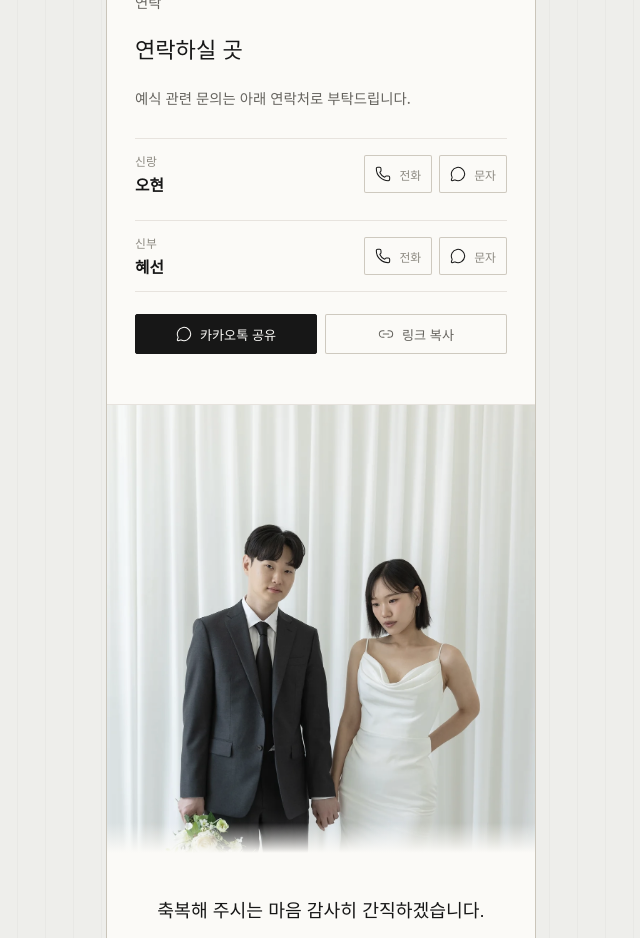
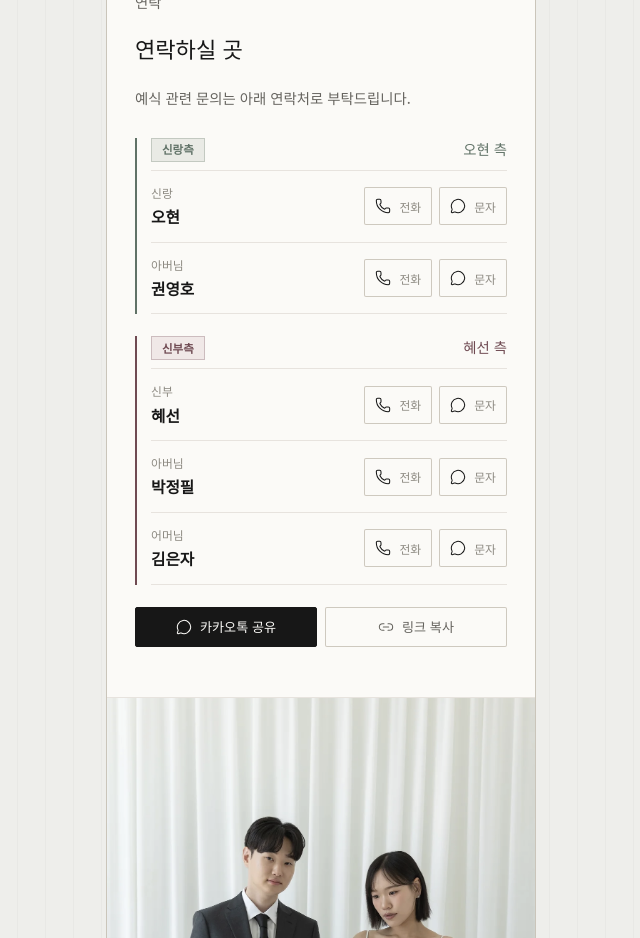
Before and after one commit to 5hyun/mobile-wedding, a Next.js app: page / in a window 1280 px wide. Shown: the part 4820-5758 px from the top of the page, without its empty margins (319-959 px from the left). Built offline with nearby package versions, Linux system fonts and the light colour scheme; no server answers.

Commit message:
Improve contact grouping and BGM playback

```diff
--- a/src/app/globals.css
+++ b/src/app/globals.css
@@ -1162,8 +1162,56 @@ img {
 
 .contact-list {
   display: grid;
-  gap: 10px;
+  gap: 22px;
   margin-top: 26px;
+}
+
+.contact-group {
+  --contact-side-color: var(--accent-deep);
+  --contact-side-bg: var(--accent-soft);
+  display: grid;
+  gap: 0;
+  padding-left: 14px;
+  border-left: 2px solid var(--contact-side-color);
+}
+
+.contact-group.is-groom {
+  --contact-side-color: #607267;
+  --contact-side-bg: rgba(96, 114, 103, 0.12);
+}
+
+.contact-group.is-bride {
+  --contact-side-color: var(--accent-deep);
+  --contact-side-bg: var(--accent-soft);
+}
+
+.contact-group-head {
+  display: flex;
+  align-items: center;
+  justify-content: space-between;
+  gap: 12px;
+  padding: 0 0 8px;
+}
+
+.contact-group-head strong {
+  color: var(--contact-side-color);
+  font-family: var(--font-serif-kr), serif;
+  font-size: 0.9rem;
+  font-weight: 500;
+  line-height: 1.4;
+}
+
+.contact-side-label {
+  display: inline-flex;
+  align-items: center;
+  min-height: 24px;
+  padding: 4px 10px;
+  border: 1px solid color-mix(in srgb, var(--contact-side-color) 28%, transparent);
+  background: var(--contact-side-bg);
+  color: var(--contact-side-color);
+  font-size: 0.72rem;
+  font-weight: 700;
+  line-height: 1;
 }
 
 .contact-card {
@@ -1316,10 +1364,28 @@ img {
   color: rgba(79, 78, 75, 0.92);
 }
 
+.floating-action-button.music-toggle-button.is-awaiting-gesture {
+  animation: music-toggle-pulse 1.7s ease-in-out infinite;
+  color: var(--accent-deep);
+}
+
 .floating-action-button.music-toggle-button .action-icon {
   width: 18px;
   height: 18px;
   stroke-width: 2.25;
+}
+
+@keyframes music-toggle-pulse {
+  0%,
+  100% {
+    opacity: 0.74;
+    transform: scale(1);
+  }
+
+  50% {
+    opacity: 1;
+    transform: scale(1.06);
+  }
 }
 
 .floating-actions {
--- a/src/components/BackgroundMusic.tsx
+++ b/src/components/BackgroundMusic.tsx
@@ -5,25 +5,72 @@ import { useCallback, useEffect, useRef, useState } from "react";
 
 const AUDIO_SRC = "/audio/bgm.mp3";
 const AUDIO_VOLUME = 0.58;
+const AUDIO_PREFERENCE_KEY = "mobile-wedding-bgm";
 
 export default function BackgroundMusic() {
   const audioRef = useRef<HTMLAudioElement>(null);
-  const [isAudioOn, setIsAudioOn] = useState(true);
+  const [wantsAudio, setWantsAudio] = useState(true);
+  const [isPlaying, setIsPlaying] = useState(false);
+  const [isAutoplayBlocked, setIsAutoplayBlocked] = useState(false);
 
-  const playAudio = useCallback(() => {
+  const startAudio = useCallback(async () => {
     const audio = audioRef.current;
 
-    if (!audio || !isAudioOn) {
-      return;
+    if (!audio) {
+      return false;
     }
 
     audio.muted = false;
     audio.volume = AUDIO_VOLUME;
 
-    void audio.play().catch(() => {
+    if (audio.readyState === HTMLMediaElement.HAVE_NOTHING) {
+      audio.load();
+    }
+
+    const blockedHintTimer = window.setTimeout(() => {
+      if (audio.paused) {
+        setIsAutoplayBlocked(true);
+      }
+    }, 900);
+
+    try {
+      await audio.play();
+      window.clearTimeout(blockedHintTimer);
+      setIsPlaying(true);
+      setIsAutoplayBlocked(false);
+      return true;
+    } catch {
+      window.clearTimeout(blockedHintTimer);
       // Browsers can block unmuted autoplay until the first user gesture.
+      setIsPlaying(false);
+      setIsAutoplayBlocked(true);
+      return false;
+    }
+  }, []);
+
+  const stopAudio = useCallback(() => {
+    const audio = audioRef.current;
+
+    if (!audio) {
+      return;
+    }
+
+    audio.pause();
+    setIsPlaying(false);
+    setIsAutoplayBlocked(false);
+  }, []);
+
+  useEffect(() => {
+    const frameId = window.requestAnimationFrame(() => {
+      const savedPreference = window.localStorage.getItem(AUDIO_PREFERENCE_KEY);
+
+      if (savedPreference === "off") {
+        setWantsAudio(false);
+      }
     });
-  }, [isAudioOn]);
+
+    return () => window.cancelAnimationFrame(frameId);
+  }, []);
 
   useEffect(() => {
     const audio = audioRef.current;
@@ -34,69 +81,117 @@ export default function BackgroundMusic() {
 
     audio.volume = AUDIO_VOLUME;
 
-    if (isAudioOn) {
-      playAudio();
-      return;
-    }
-
-    audio.pause();
-  }, [isAudioOn, playAudio]);
-
-  useEffect(() => {
-    if (!isAudioOn) {
-      return;
-    }
-
-    const handleUserGesture = () => {
-      if (!audioRef.current?.paused) {
+    const frameId = window.requestAnimationFrame(() => {
+      if (wantsAudio) {
+        void startAudio();
         return;
       }
 
-      playAudio();
-    };
+      stopAudio();
+    });
 
-    window.addEventListener("pointerdown", handleUserGesture, { passive: true });
-    window.addEventListener("keydown", handleUserGesture);
+    return () => window.cancelAnimationFrame(frameId);
+  }, [startAudio, stopAudio, wantsAudio]);
 
-    return () => {
-      window.removeEventListener("pointerdown", handleUserGesture);
-      window.removeEventListener("keydown", handleUserGesture);
-    };
-  }, [isAudioOn, playAudio]);
-
-  const handleToggleClick = () => {
-    const nextIsAudioOn = !isAudioOn;
+  useEffect(() => {
     const audio = audioRef.current;
-
-    setIsAudioOn(nextIsAudioOn);
 
     if (!audio) {
       return;
     }
 
-    if (nextIsAudioOn) {
-      audio.muted = false;
-      audio.volume = AUDIO_VOLUME;
-      void audio.play().catch(() => {});
+    const handlePlay = () => {
+      setIsPlaying(true);
+      setIsAutoplayBlocked(false);
+    };
+    const handlePause = () => setIsPlaying(false);
+
+    audio.addEventListener("play", handlePlay);
+    audio.addEventListener("pause", handlePause);
+    audio.addEventListener("ended", handlePause);
+
+    return () => {
+      audio.removeEventListener("play", handlePlay);
+      audio.removeEventListener("pause", handlePause);
+      audio.removeEventListener("ended", handlePause);
+    };
+  }, []);
+
+  useEffect(() => {
+    if (!wantsAudio) {
       return;
     }
 
-    audio.pause();
+    const handleUserGesture = (event: Event) => {
+      if (event.target instanceof Element && event.target.closest(".music-toggle")) {
+        return;
+      }
+
+      if (!audioRef.current?.paused) {
+        return;
+      }
+
+      void startAudio();
+    };
+
+    window.addEventListener("pointerdown", handleUserGesture, { passive: true });
+    window.addEventListener("touchstart", handleUserGesture, { passive: true });
+    window.addEventListener("wheel", handleUserGesture, { passive: true });
+    window.addEventListener("keydown", handleUserGesture);
+
+    return () => {
+      window.removeEventListener("pointerdown", handleUserGesture);
+      window.removeEventListener("touchstart", handleUserGesture);
+      window.removeEventListener("wheel", handleUserGesture);
+      window.removeEventListener("keydown", handleUserGesture);
+    };
+  }, [startAudio, wantsAudio]);
+
+  const handlePendingPlayback = () => {
+    if (!wantsAudio || isPlaying) {
+      return;
+    }
+
+    window.localStorage.setItem(AUDIO_PREFERENCE_KEY, "on");
+    void startAudio();
   };
 
-  const Icon = isAudioOn ? Volume2 : VolumeX;
+  const handleToggleClick = () => {
+    if (wantsAudio && !isPlaying) {
+      window.localStorage.setItem(AUDIO_PREFERENCE_KEY, "on");
+      void startAudio();
+      return;
+    }
+
+    const nextWantsAudio = !wantsAudio;
+
+    setWantsAudio(nextWantsAudio);
+    window.localStorage.setItem(AUDIO_PREFERENCE_KEY, nextWantsAudio ? "on" : "off");
+
+    if (nextWantsAudio) {
+      void startAudio();
+      return;
+    }
+
+    stopAudio();
+  };
+
+  const Icon = wantsAudio ? Volume2 : VolumeX;
+  const isAwaitingGesture = wantsAudio && !isPlaying && isAutoplayBlocked;
 
   return (
     <div className="music-toggle" aria-label="배경 음악">
-      <audio ref={audioRef} src={AUDIO_SRC} preload="auto" loop autoPlay />
+      <audio ref={audioRef} src={AUDIO_SRC} preload="auto" loop playsInline />
       <button
-        className={`floating-action-button music-toggle-button${
-          isAudioOn ? " is-on" : ""
-        }`}
+        className={`floating-action-button music-toggle-button${wantsAudio ? " is-on" : ""}${
+          isPlaying ? " is-playing" : ""
+        }${isAwaitingGesture ? " is-awaiting-gesture" : ""}`}
         type="button"
+        onPointerDown={handlePendingPlayback}
+        onTouchStart={handlePendingPlayback}
         onClick={handleToggleClick}
-        aria-label={isAudioOn ? "배경 음악 끄기" : "배경 음악 켜기"}
-        aria-pressed={isAudioOn}
+        aria-label={wantsAudio ? (isPlaying ? "배경 음악 끄기" : "배경 음악 재생하기") : "배경 음악 켜기"}
+        aria-pressed={wantsAudio}
       >
         <Icon className="action-icon" size={23} aria-hidden="true" />
       </button>
--- a/src/components/ContactShareSection.tsx
+++ b/src/components/ContactShareSection.tsx
@@ -13,6 +13,28 @@ import {
   sendKakaoWeddingShare,
   SITE_URL,
 } from "@/lib/kakaoShare";
+
+const contactGroups = [
+  {
+    side: "groom",
+    label: "신랑측",
+    name: `${wedding.groom.shortName} 측`,
+    people: [
+      { label: "신랑", name: wedding.groom.shortName, phone: wedding.groom.phoneHref },
+      { label: "아버님", name: wedding.groom.father, phone: wedding.groom.fatherPhoneHref },
+    ],
+  },
+  {
+    side: "bride",
+    label: "신부측",
+    name: `${wedding.bride.shortName} 측`,
+    people: [
+      { label: "신부", name: wedding.bride.shortName, phone: wedding.bride.phoneHref },
+      { label: "아버님", name: wedding.bride.father, phone: wedding.bride.fatherPhoneHref },
+      { label: "어머님", name: wedding.bride.mother, phone: wedding.bride.motherPhoneHref },
+    ],
+  },
+] as const;
 
 export default function ContactShareSection() {
   const [shareStatus, setShareStatus] = useState("");
@@ -62,27 +84,32 @@ export default function ContactShareSection() {
         <p>예식 관련 문의는 아래 연락처로 부탁드립니다.</p>
       </div>
 
-      <div className="contact-list" aria-label="신랑 신부 연락처">
-        {[
-          { label: "신랑", name: wedding.groom.shortName, phone: wedding.groom.phoneHref },
-          { label: "신부", name: wedding.bride.shortName, phone: wedding.bride.phoneHref },
-        ].map((person) => (
-          <article className="contact-card" key={person.label}>
+      <div className="contact-list" aria-label="신랑 신부 및 혼주 연락처">
+        {contactGroups.map((group) => (
+          <div className={`contact-group is-${group.side}`} key={group.side}>
+            <div className="contact-group-head">
+              <span className="contact-side-label">{group.label}</span>
+              <strong>{group.name}</strong>
+            </div>
+            {group.people.map((person) => (
+              <article className="contact-card" key={`${group.side}-${person.label}`}>
                 <div>
                   <span>{person.label}</span>
                   <strong>{person.name}</strong>
                 </div>
                 <div className="contact-actions">
-              <a href={`tel:${person.phone}`} aria-label={`${person.label} ${person.name}에게 전화`}>
+                  <a href={`tel:${person.phone}`} aria-label={`${group.label} ${person.label} ${person.name}에게 전화`}>
                     <Phone className="action-icon" size={17} aria-hidden="true" />
                     <span>전화</span>
                   </a>
-              <a href={`sms:${person.phone}`} aria-label={`${person.label} ${person.name}에게 문자`}>
+                  <a href={`sms:${person.phone}`} aria-label={`${group.label} ${person.label} ${person.name}에게 문자`}>
                     <MessageCircle className="action-icon" size={17} aria-hidden="true" />
                     <span>문자</span>
                   </a>
                 </div>
               </article>
+            ))}
+          </div>
         ))}
       </div>
 
--- a/src/data/wedding.ts
+++ b/src/data/wedding.ts
@@ -8,6 +8,8 @@ export const wedding = {
     motherMemorial: true,
     phone: "010-0000-0000",
     phoneHref: "01000000000",
+    fatherPhone: "010-0000-0000",
+    fatherPhoneHref: "01000000000",
   },
   bride: {
     name: "박혜선",
@@ -17,6 +19,10 @@ export const wedding = {
     motherMemorial: false,
     phone: "010-1111-1111",
     phoneHref: "01011111111",
+    fatherPhone: "010-0000-0000",
+    fatherPhoneHref: "01000000000",
+    motherPhone: "010-0000-0000",
+    motherPhoneHref: "01000000000",
   },
   date: {
     iso: "2026-09-05T17:00:00+09:00",
```
Lines whose indentation alone changed are shown as unchanged.
